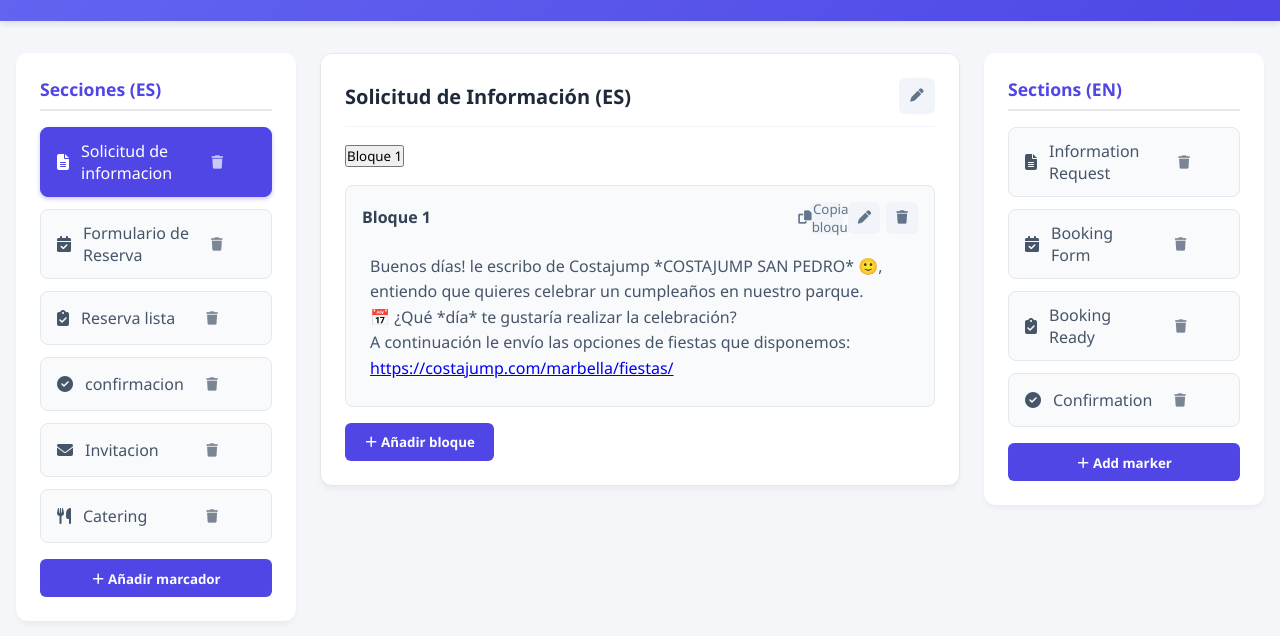
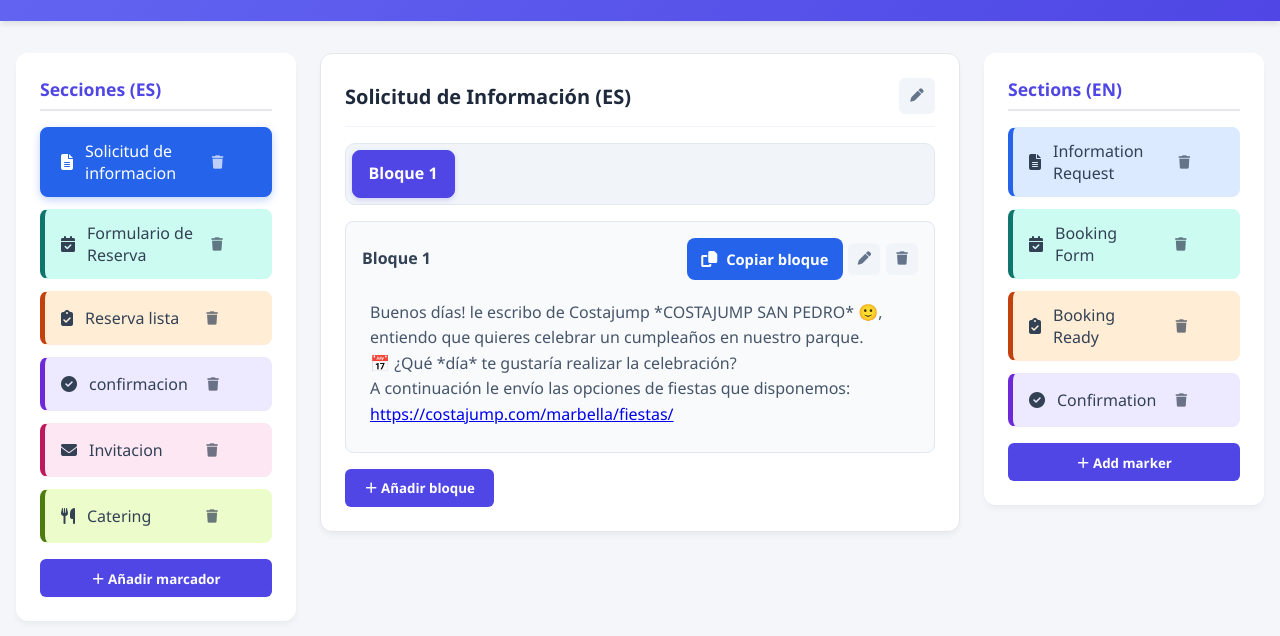
Before and after one commit to hugomarcelosalas/cumples_texto, a website: page index.html in a window 1280 px wide. Shown: the part 70-706 px from the top of the page. Drawn offline with Linux system fonts and the light colour scheme.

Commit message:
Añade colores temáticos y estilos de pestañas

```diff
--- a/css/style.css
+++ b/css/style.css
@@ -388,3 +388,90 @@ header h1 {
 .generated-output {
     white-space: normal;
 }
+
+
+/* Marcadores laterales: un color distinto por tema, manteniendo ambos idiomas alineados. */
+.left-sidebar .marker-item:nth-child(1), .right-sidebar .marker-item:nth-child(1) { --marker-color: #2563eb; --marker-soft: #dbeafe; }
+.left-sidebar .marker-item:nth-child(2), .right-sidebar .marker-item:nth-child(2) { --marker-color: #0f766e; --marker-soft: #ccfbf1; }
+.left-sidebar .marker-item:nth-child(3), .right-sidebar .marker-item:nth-child(3) { --marker-color: #c2410c; --marker-soft: #ffedd5; }
+.left-sidebar .marker-item:nth-child(4), .right-sidebar .marker-item:nth-child(4) { --marker-color: #6d28d9; --marker-soft: #ede9fe; }
+.left-sidebar .marker-item:nth-child(5), .right-sidebar .marker-item:nth-child(5) { --marker-color: #be185d; --marker-soft: #fce7f3; }
+.left-sidebar .marker-item:nth-child(6), .right-sidebar .marker-item:nth-child(6) { --marker-color: #4d7c0f; --marker-soft: #ecfccb; }
+.sidebar .marker-item {
+    border-left: 5px solid var(--marker-color, #64748b);
+}
+.sidebar .marker-item:not(.active) {
+    background: var(--marker-soft, #f8fafc);
+    color: #334155;
+    border-color: var(--marker-soft, #e2e8f0);
+    border-left-color: var(--marker-color, #64748b);
+}
+.sidebar .marker-item.active {
+    background: var(--marker-color, #4f46e5);
+    color: #fff;
+    border-color: var(--marker-color, #4f46e5);
+    box-shadow: 0 3px 8px color-mix(in srgb, var(--marker-color, #4f46e5) 28%, transparent);
+}
+.sidebar .marker-item:not(.active):hover {
+    background: var(--marker-soft, #eef2ff);
+    border-color: var(--marker-color, #c7d2fe);
+    color: var(--marker-color, #4f46e5);
+}
+
+/* Pestañas para navegar por los bloques sin alargar la página. */
+.sub-block-tabs {
+    display: flex;
+    flex-wrap: wrap;
+    gap: .5rem;
+    margin: .25rem 0 1rem;
+    padding: .35rem;
+    background: #f1f5f9;
+    border: 1px solid #e2e8f0;
+    border-radius: 10px;
+}
+.sub-block-tab {
+    appearance: none;
+    border: 1px solid #cbd5e1;
+    border-radius: 8px;
+    padding: .65rem 1rem;
+    background: #fff;
+    color: #334155;
+    font: inherit;
+    font-weight: 650;
+    cursor: pointer;
+    transition: background .18s ease, color .18s ease, border-color .18s ease;
+}
+.sub-block-tab:hover { border-color: #4f46e5; color: #4338ca; }
+.sub-block-tab.active {
+    background: #4f46e5;
+    color: #fff;
+    border-color: #4f46e5;
+    box-shadow: 0 2px 5px rgba(79, 70, 229, .2);
+}
+.sub-block.tab-hidden { display: none !important; }
+
+/* Botón de copia grande y claro en cada bloque. */
+.sub-block-actions .btn-copy-block {
+    width: auto;
+    min-width: 145px;
+    height: 42px;
+    padding: 0 .9rem;
+    gap: .55rem;
+    border-radius: 8px;
+    background: #2563eb;
+    color: #fff;
+    font-size: .92rem;
+    font-weight: 700;
+    white-space: nowrap;
+}
+.sub-block-actions .btn-copy-block:hover {
+    background: #1d4ed8;
+    color: #fff;
+}
+.sub-block-actions .btn-copy-block i { font-size: 1rem; }
+@media (max-width: 560px) {
+    .sub-block-header { align-items: flex-start; gap: .5rem; flex-wrap: wrap; }
+    .sub-block-actions { flex-wrap: wrap; }
+    .sub-block-actions .btn-copy-block { min-width: 0; }
+    .sub-block-tab { padding: .55rem .75rem; }
+}
```
